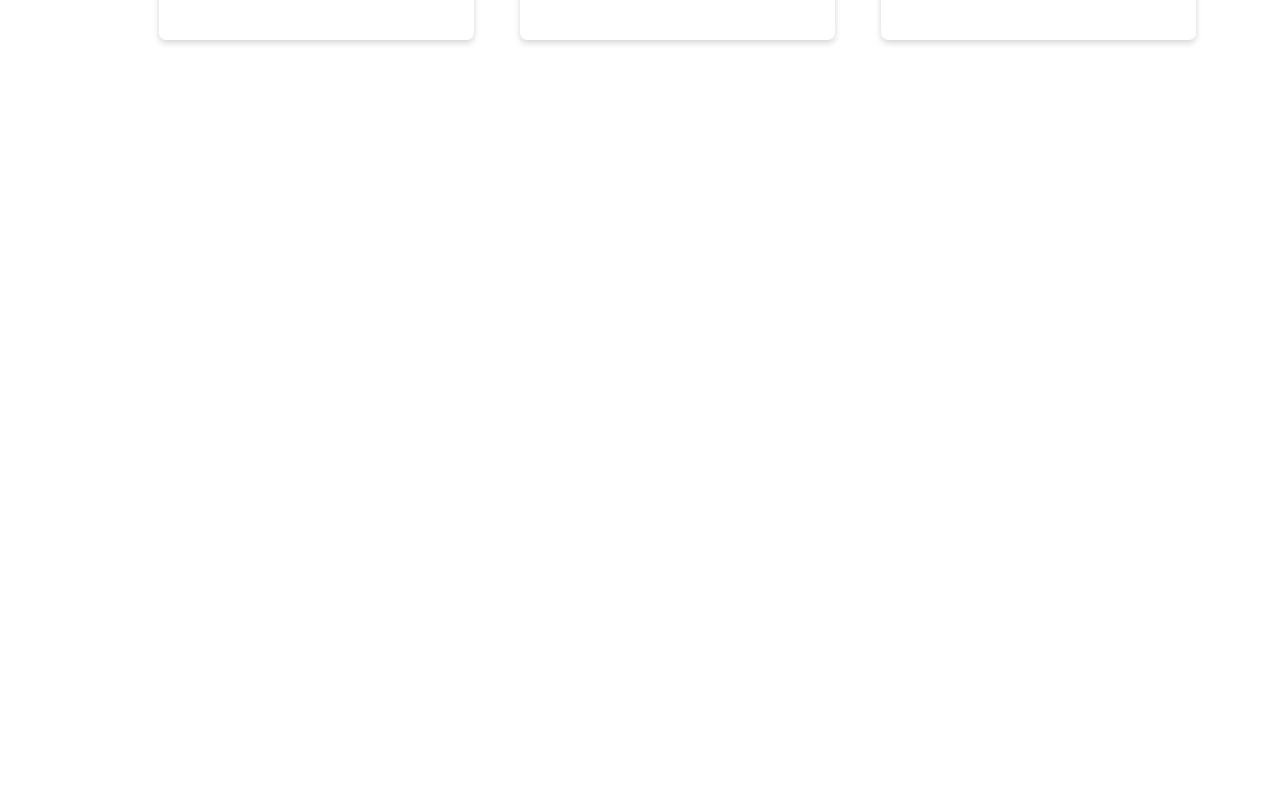
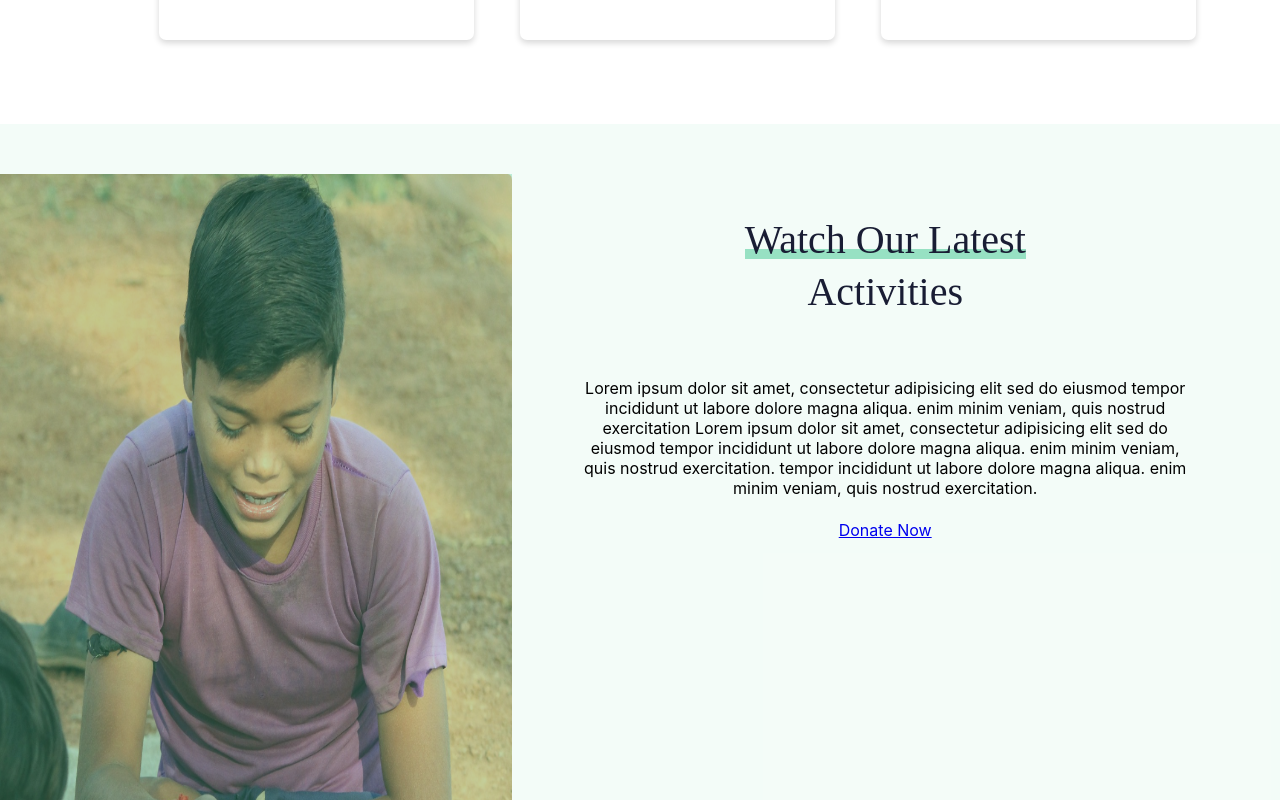
Before and after one commit to FatmaQunnies24/reactCharifit, a React (Create React App) app: page / in a window 1280 px wide. Shown: the part 1480-2280 px from the top of the page. Before the commit the page ends 1604 px from the top, so only its background shows below. Built offline with nearby package versions, Linux system fonts and the light colour scheme.

Commit message:
Activities

```diff
--- a/src/App.js
+++ b/src/App.js
@@ -12,6 +12,7 @@ import Cause from './Pages/Cause';
 import Contact from './Pages/Contact';
 import Elements from './Pages/Elements';
 import SingleBlog from './Pages/SingleBlog';
+import Activities from './Pages/Activities';
 
 import ReasonOfHelping from './ReasonOfHelping';
 import { BrowserRouter as Router, Routes, Route, Link, Navigate } from 'react-router-dom';
@@ -140,6 +141,8 @@ useEffect(() => {
 
 
 
+<Activities></Activities>
+
 
 
 
--- /dev/null
+++ b/src/Pages/Activities.css
@@ -0,0 +1,154 @@
+.latest_activites_area {
+    background: rgba(60, 199, 143, 0.06);
+    position: relative;
+    display: grid;
+    grid-template-columns: 40% 60%; /* الفيديو يأخذ 30% والنص 70% */
+    column-gap: 1rem;
+    align-items: stretch; /* تمديد العناصر لملء الطول الكامل */
+    padding: 50px 0;
+    height: 100vh; /* تعيين ارتفاع القسم بأكمله إلى 100% من ارتفاع الشاشة */
+}
+
+.latest_activites_area .video_activite {
+    width: 100%; /* عرض الفيديو يتبع نسبة 30% */
+    height: 100%; /* جعل الفيديو يمتد 100% من الطول */
+    position: relative;
+    z-index: 1;
+}
+
+@media (max-width: 767px), (min-width: 768px) and (max-width: 991px) {
+    .latest_activites_area .video_activite {
+        display: none !important;
+    }
+}
+
+.latest_activites_area .video_activite a {
+    font-size: 70px;
+    color: #fff;
+    position: relative;
+    z-index: 2;
+    width: 100%;
+    height: 100%;
+    background: #3CC78F;
+    text-align: center;
+    line-height: 150px;
+    border-radius: 50%;
+}
+
+.latest_activites_area .video_activite::before {
+    position: absolute;
+    left: 0;
+    top: 0;
+    height: 100%;
+    width: 100%;
+    background: #3CC78F;
+    opacity: .3;
+    content: '';
+    z-index: 3;
+}
+
+.latest_activites_area .activites_info {
+    width: 80%; /* عرض النص يتبع نسبة 70% */
+    padding-left: 50px;
+    z-index: 4;
+    height: 100%; /* جعل النص يمتد 100% من الطول */
+    display: flex;
+    flex-direction: column;
+    justify-content: center; /* لضمان أن النص يكون في منتصف الطول */
+}
+
+@media (max-width: 767px) {
+    .latest_activites_area {
+        grid-template-columns: 1fr; /* تعديل العرض لعمود واحد في الشاشات الصغيرة */
+        padding: 20px 0;
+        height: auto; /* تعيين الارتفاع تلقائيًا في الشاشات الصغيرة */
+    }
+
+    .latest_activites_area .activites_info {
+        width: 100%;
+        padding-left: 0;
+        padding: 50px 15px;
+        height: auto; /* تعيين الارتفاع تلقائيًا في الشاشات الصغيرة */
+    }
+
+    .latest_activites_area .video_activite {
+        width: 100%;
+    }
+}
+
+.latest_activites_area .activites_info p.para_1 {
+    margin-bottom: 22px;
+    margin-top: 20px;
+}
+
+.latest_activites_area .activites_info p.para_2 {
+    margin-bottom: 30px;
+}
+
+.popup-video ::before{
+    background-image: url('../../public/images/man.png');
+    background-repeat: no-repeat;
+    background-position: center center;
+    background-size: cover;
+    width: 100%;
+    height: 100%;
+    z-index: 4;
+           position: absolute;
+        left: 0;
+        top: 0;
+        height: 100%;
+        width: 100%;
+        background: #3CC78F;
+        opacity: .3;
+        content: '';
+        z-index: 3;
+}
+.video_bg_1 img{
+    width: 100%;
+    height: 100%;
+}
+.video_container {
+    position: relative;
+    width: 100%;
+    height: 100vh; /* Occupy full viewport height */
+    display: flex;
+    justify-content: center;
+    align-items: center;
+    background: rgba(60, 199, 143, 0.06);
+}
+
+.play_button {
+    position: absolute;
+    z-index: 10;
+    background-color: #3CC78F;
+    width: 150px;
+    height: 150px;
+    border-radius: 50%;
+    display: flex;
+    justify-content: center;
+    align-items: center;
+    cursor: pointer;
+}
+
+.play_button a {
+    font-size: 70px;
+    color: #fff;
+    text-decoration: none;
+}
+
+.video_popup {
+    display: none;
+    position: absolute;
+    z-index: 20;
+    width: 80%;
+    height: 80%;
+    background: rgba(0, 0, 0, 0.8);
+    justify-content: center;
+    align-items: center;
+    padding: 20px;
+}
+
+.video_popup iframe {
+    width: 100%;
+    height: 100%;
+}
--- /dev/null
+++ b/src/Pages/Activities.jsx
@@ -0,0 +1,71 @@
+import { useEffect, useState } from 'react';
+import "./Activities.css";
+
+function Activities() {
+    const [isPlaying, setIsPlaying] = useState(false);
+    const [activities, setActivities] = useState({
+        "name": "Activities1",
+        "videoUrl": "https://www.youtube.com/embed/MG3jGHnBVQs",
+        "desc": "Lorem ipsum dolor sit amet, consectetur adipisicing elit sed do eiusmod tempor incididunt ut labore dolore magna aliqua. enim minim veniam, quis nostrud exercitation Lorem ipsum dolor sit amet, consectetur adipisicing elit sed do eiusmod tempor incididunt ut labore dolore magna aliqua. enim minim veniam, quis nostrud exercitation. tempor incididunt ut labore dolore magna aliqua. enim minim veniam, quis nostrud exercitation."
+    });
+
+    useEffect(() => {
+        fetch("", {
+            headers: {
+                // Authorization: "Bearer " + token,
+            },
+        })
+        .then((response) => response.json())
+        .then((data) => {
+            setActivities(data);
+        })
+        .catch((error) => console.error("Error fetching data:", error));
+    }, []);
+//  const isPlayHandel=setIsPlaying(!isPlaying);
+    return (
+        <>
+            <div className="latest_activites_area">
+                <div className="video_bg_1 video_activite d-flex align-items-center justify-content-center">
+                <img src="/images/man.png" className="popup-video" alt="Descriptive text"></img>
+
+                {/* <iframe
+    className="popup-video"
+    width="560"
+    height="315"
+    src={activities.videoUrl}
+    frameBorder="0"
+    allow="accelerometer; autoplay; encrypted-media; gyroscope; picture-in-picture"
+    allowFullScreen
+    style={{
+        backgroundImage: "url('../../public/images/man.png')",
+        backgroundRepeat: 'no-repeat',
+        backgroundPosition: 'center',
+        backgroundSize: 'cover'
+    }}>
+    <i className="flaticon-ui"></i>
+</iframe> */}
+
+
+                </div>
+                <div className="container">
+                    <div className="row justify-content-end">
+                        <div className="col-lg-7">
+                            <div className="activites_info">
+                                <div className="section_title">
+                                    <h3>
+                                        <span>Watch Our Latest</span><br />
+                                        Activities
+                                    </h3>
+                                </div>
+                                <p className="para_1">{activities.desc}</p>
+                                <a href="#" data-scroll-nav="1" className="boxed-btn4">Donate Now</a>
+                            </div>
+                        </div>
+                    </div>
+                </div>
+            </div>
+        </>
+    );
+}
+
+export default Activities;
```
Also changed, not shown: public/images/man.png (added).
